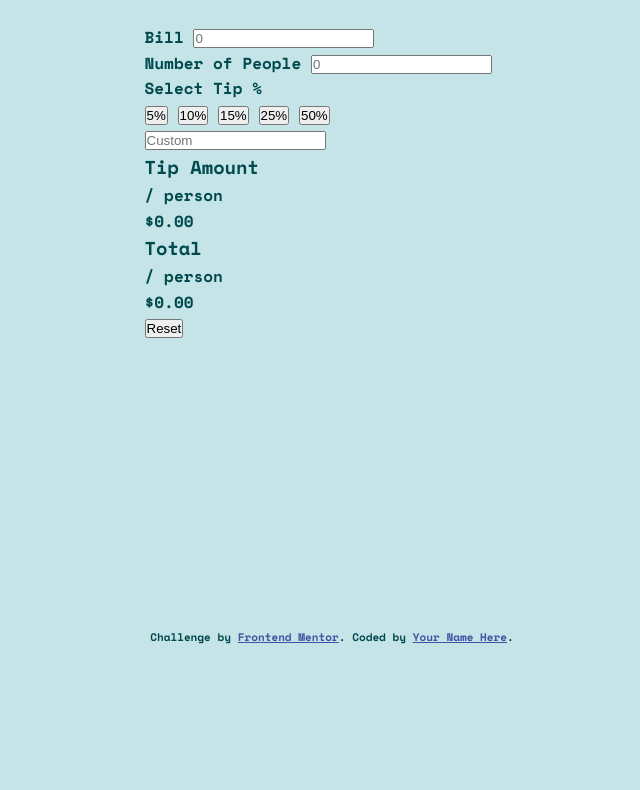
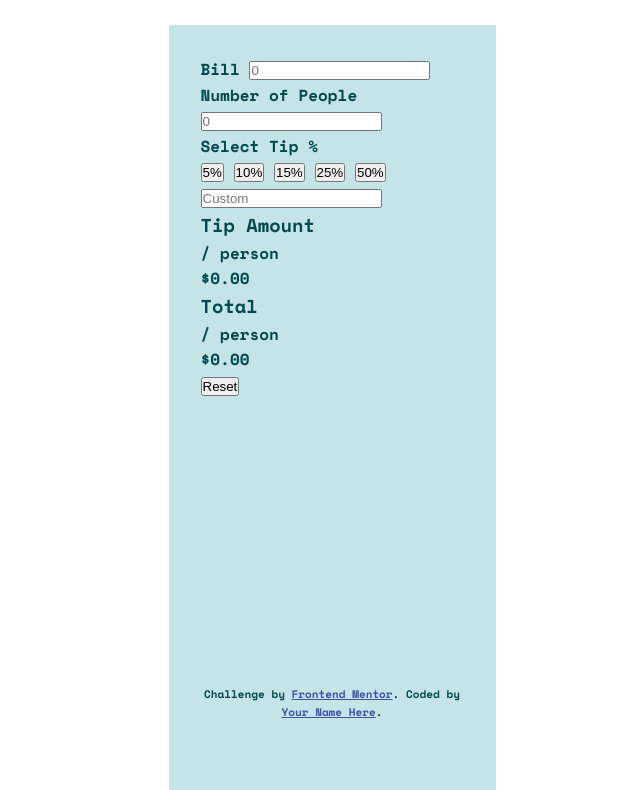
Before and after one commit to Have-Samuel/tip-calculator-app, a plain HTML site: page index.html in a window 1280 px wide. Shown: the part 167-957 px from the top of the page, without its empty margins (308-948 px from the left). Before the commit the page ends 813 px from the top, so only its background shows below. Drawn offline with nearby package versions, Linux system fonts and the light colour scheme.

Commit message:
Stylings

```diff
--- a/style.css
+++ b/style.css
@@ -26,8 +26,19 @@ body {
   font-size: 16px;
   line-height: 1.6;
   color: var(--very-dark-cyan);
+  /* background-color: var(--light-grayish-cyan); */
+  /* padding-top: 80px; */
+}
+
+main {
+  margin: 0 auto;
+  width: 327px;
+  height: 933px;
+  /* background-color: var(--white); */
+  /* border-radius: 10px; */
+  padding: 2rem;
+  margin-top: 2rem;
   background-color: var(--light-grayish-cyan);
-  /* padding-top: 80px; */
 }
 
 h1 {
```
